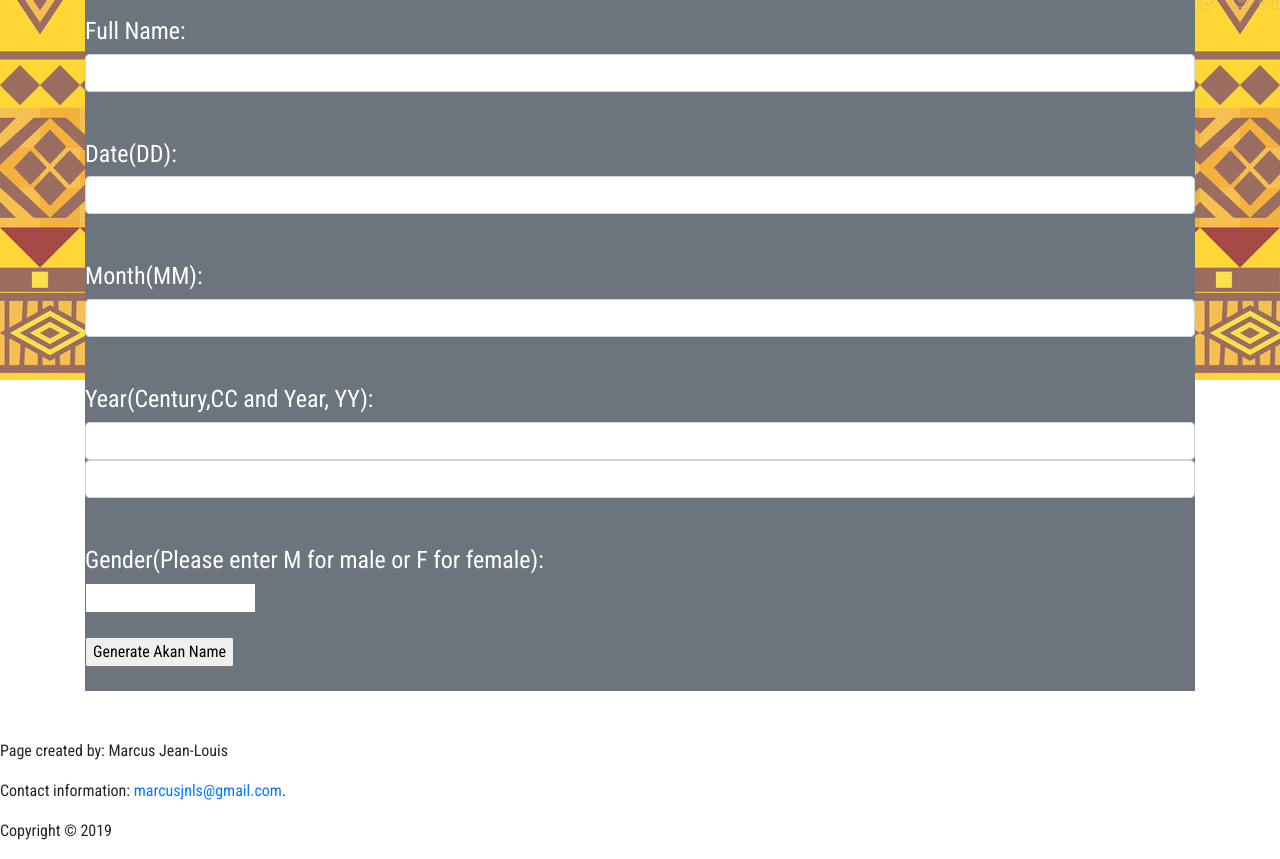
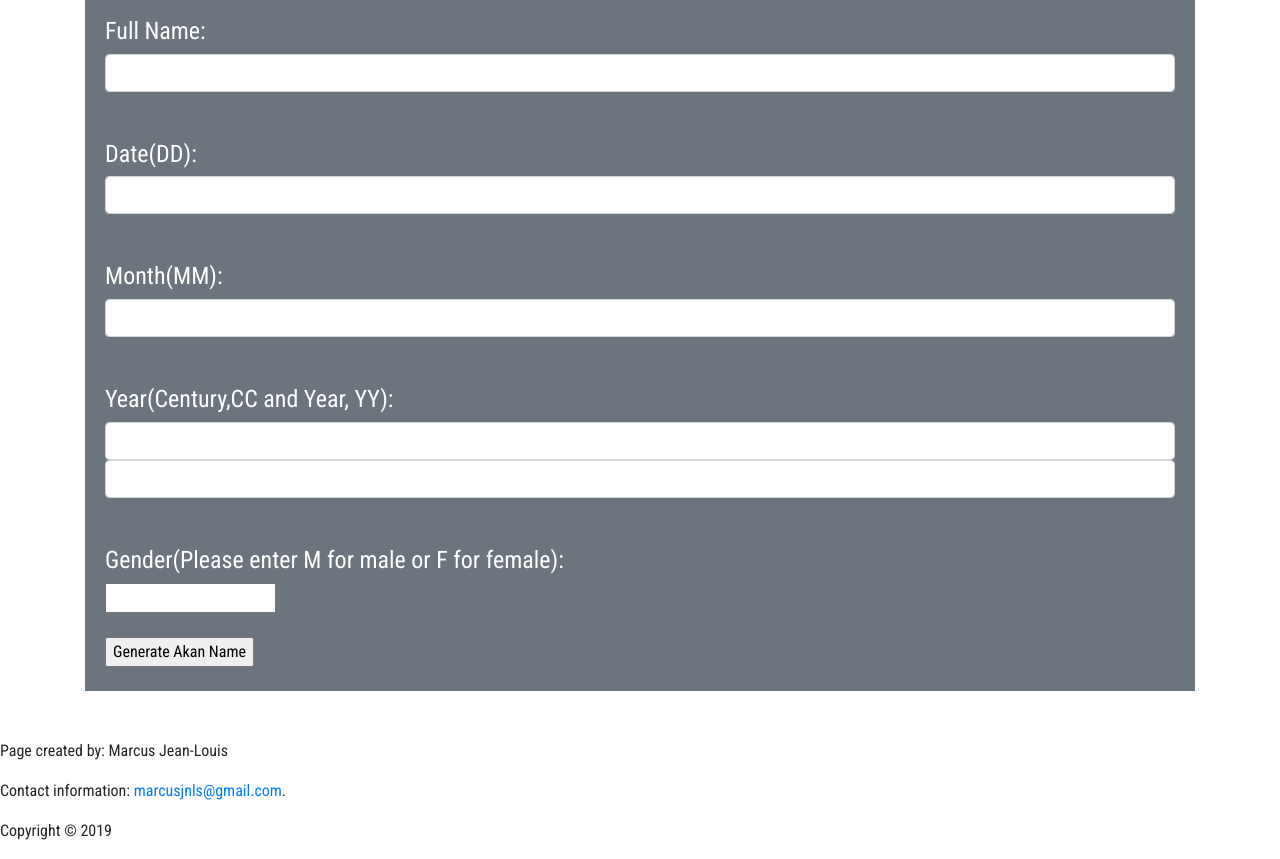
Before and after one commit to Marcusjnls/akan-name, a plain HTML site: page index.html in a window 1280 px wide. Shown: the part 420-1279 px from the top of the page. Drawn offline with Linux system fonts and the light colour scheme.

Commit message:
add changes to background

```diff
--- a/css/styles.css
+++ b/css/styles.css
@@ -13,11 +13,12 @@
 }
 body {
     font-family: 'Roboto Condensed', sans-serif;
+    /* background-image: url("../images/landingpage.jpg");
+    height: 400px; */
 }
 body::after {
   content: "";
-  background: url("../images/landingpage.jpg");
-  background-image: cover;
+  /* background-image: url("../images/landingpage.jpg"); */
   opacity: 0.8;
   top: 0;
   left: 0;
@@ -27,3 +28,11 @@ body::after {
   position: absolute;
   z-index: -1;
 }
+form{
+  padding-left: 20px;
+  padding-right: 20px;
+}
+.backgroundimage{
+  background-image: url("../images/landingpage.jpg");
+  height: 400px;
+}
```
